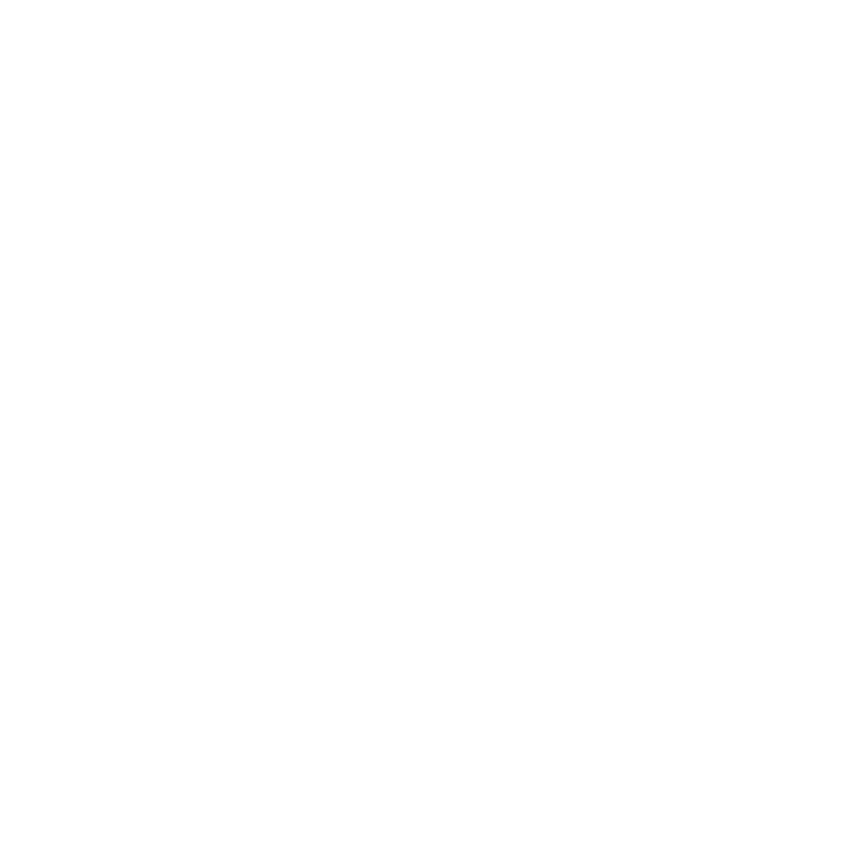
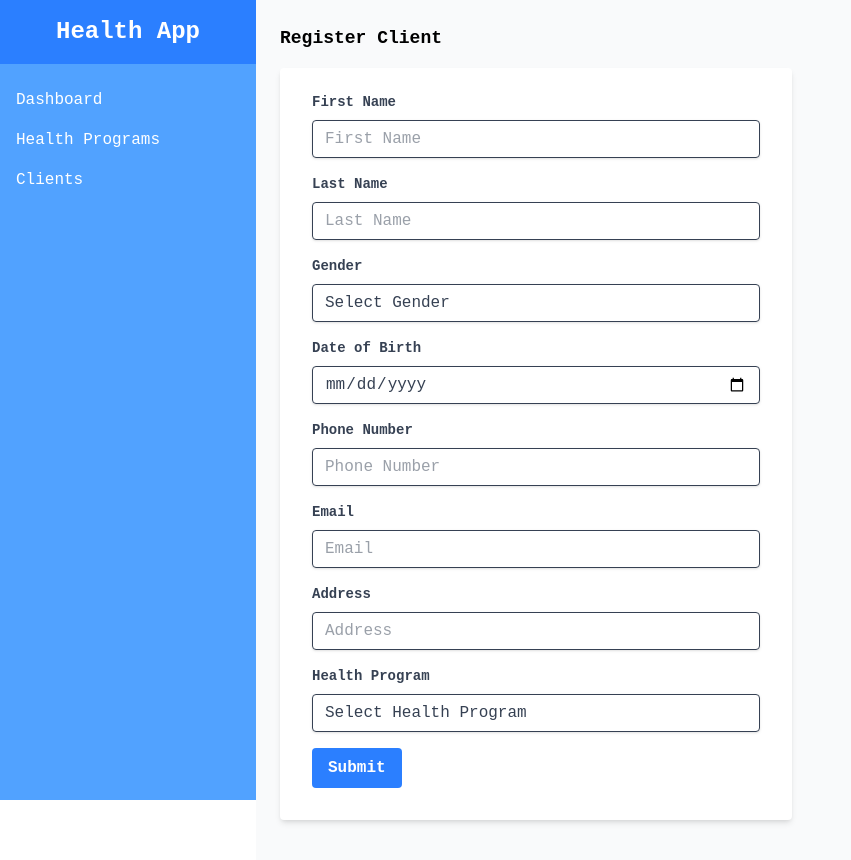
Before and after one commit to samuelnjathi/health_information_system, a React (Vite) app: page /client/register-client in a window 1280 px wide. Before the commit this address had no page. Shown: the whole page, without its empty margins (0-851 px from the left). Before the commit the page ends 800 px from the top, so only its background shows below. Built offline with nearby package versions, Linux system fonts and the light colour scheme; a web font is replaced by a local one.

Commit message:
add register client form

```diff
--- a/src/App.tsx
+++ b/src/App.tsx
@@ -3,6 +3,7 @@ import Dashboard from "./pages/Dashboard"
 import Clients from "./pages/Clients"
 import HealthPrograms from "./pages/HealthPrograms"
 import Layout from "./components/Layout"
+import RegisterClientForm from "./features/RegisterClientForm"
 
 
 const App = () => {
@@ -21,7 +22,7 @@ const App = () => {
 
               <Route path="client">
                   <Route index element={<Clients />} />
-
+                  <Route path="register-client" element={<RegisterClientForm />} />
               </Route>
 
             </Route>
--- a/src/components/Layout.tsx
+++ b/src/components/Layout.tsx
@@ -3,7 +3,7 @@ import SideNav from './SideNav'
 
 const Layout = () => {
   return (
-    <div className="flex h-screen font-cascadia">
+    <div className="flex h-full font-cascadia">
         <SideNav />
         <div className="flex-1 bg-gray-50">
             <Outlet />
--- /dev/null
+++ b/src/features/RegisterClientForm.tsx
@@ -0,0 +1,56 @@
+
+
+const RegisterClientForm = () => {
+  return (
+    <div className="flex flex-col p-6">
+        <h2 className="font-semibold text-lg">Register Client</h2>
+    <form className="mt-4 bg-white shadow-md rounded px-8 pt-6 pb-8 mb-4 max-w-lg">
+        <div className="mb-4">
+            <label htmlFor="firstName" className="block text-gray-700 text-sm font-bold mb-2">First Name</label>
+            <input type="text" id="firstName" name="firstName" className="shadow appearance-none border rounded w-full py-2 px-3 text-gray-700 leading-tight focus:outline-none focus:shadow-outline" placeholder="First Name" required />
+        </div>
+        <div className="mb-4">
+            <label htmlFor="lastName" className="block text-gray-700 text-sm font-bold mb-2">Last Name</label>
+            <input type="text" id="lastName" name="lastName" className="shadow appearance-none border rounded w-full py-2 px-3 text-gray-700 leading-tight focus:outline-none focus:shadow-outline" placeholder="Last Name" required />
+        </div>
+        <div className="mb-4">
+            <label htmlFor="gender" className="block text-gray-700 text-sm font-bold mb-2">Gender</label>
+            <select id="gender" name="gender" className="shadow appearance-none border rounded w-full py-2 px-3 text-gray-700 leading-tight focus:outline-none focus:shadow-outline" required>
+                <option value="">Select Gender</option>
+                <option value="male">Male</option>
+                <option value="female">Female</option>
+                <option value="other">Other</option>
+            </select>
+        </div>
+        <div className="mb-4">
+            <label htmlFor="dob" className="block text-gray-700 text-sm font-bold mb-2">Date of Birth</label>
+            <input type="date" id="dob" name="dob" className="shadow appearance-none border rounded w-full py-2 px-3 text-gray-700 leading-tight focus:outline-none focus:shadow-outline" placeholder="Date of Birth" required />
+        </div>
+        <div className="mb-4">
+            <label htmlFor="phone" className="block text-gray-700 text-sm font-bold mb-2">Phone Number</label>
+            <input type="tel" id="phone" name="phone" className="shadow appearance-none border rounded w-full py-2 px-3 text-gray-700 leading-tight focus:outline-none focus:shadow-outline" placeholder="Phone Number" required />
+        </div>
+        <div className="mb-4">
+            <label htmlFor="email" className="block text-gray-700 text-sm font-bold mb-2">Email</label>
+            <input type="email" id="email" name="email" className="shadow appearance-none border rounded w-full py-2 px-3 text-gray-700 leading-tight focus:outline-none focus:shadow-outline" placeholder="Email" required />
+        </div>
+        <div className="mb-4">
+            <label htmlFor="address" className="block text-gray-700 text-sm font-bold mb-2">Address</label>
+            <input type="text" id="address" name="address" className="shadow appearance-none border rounded w-full py-2 px-3 text-gray-700 leading-tight focus:outline-none focus:shadow-outline" placeholder="Address" required />
+        </div>
+        <div className="mb-4">
+            <label htmlFor="healthProgram" className="block text-gray-700 text-sm font-bold mb-2">Health Program</label>
+            <select id="healthProgram" name="healthProgram" className="shadow appearance-none border rounded w-full py-2 px-3 text-gray-700 leading-tight focus:outline-none focus:shadow-outline" required>
+                <option value="">Select Health Program</option>
+                <option value="program1">Program 1</option>
+                <option value="program2">Program 2</option>
+                <option value="program3">Program 3</option>
+            </select>
+        </div>
+        <button type="submit" className="bg-blue-500 hover:bg-blue-700 text-white font-bold py-2 px-4 rounded">Submit</button>
+    </form>
+    </div>
+  )
+}
+
+export default RegisterClientForm
--- a/src/pages/Clients.tsx
+++ b/src/pages/Clients.tsx
@@ -1,7 +1,11 @@
+import { Link } from "react-router-dom"
 const Dashboard = () => {
     return (
       <div className="flex flex-col p-6">
           <h1 className="text-2xl font-semibold">Clients</h1>
+          <div className="flex mt-6">
+                <Link className="bg-green-500 py-2 px-4 text-white rounded-md" to="register-client">Regiter Client</Link>
+          </div>
       </div>
     )
   }
```
